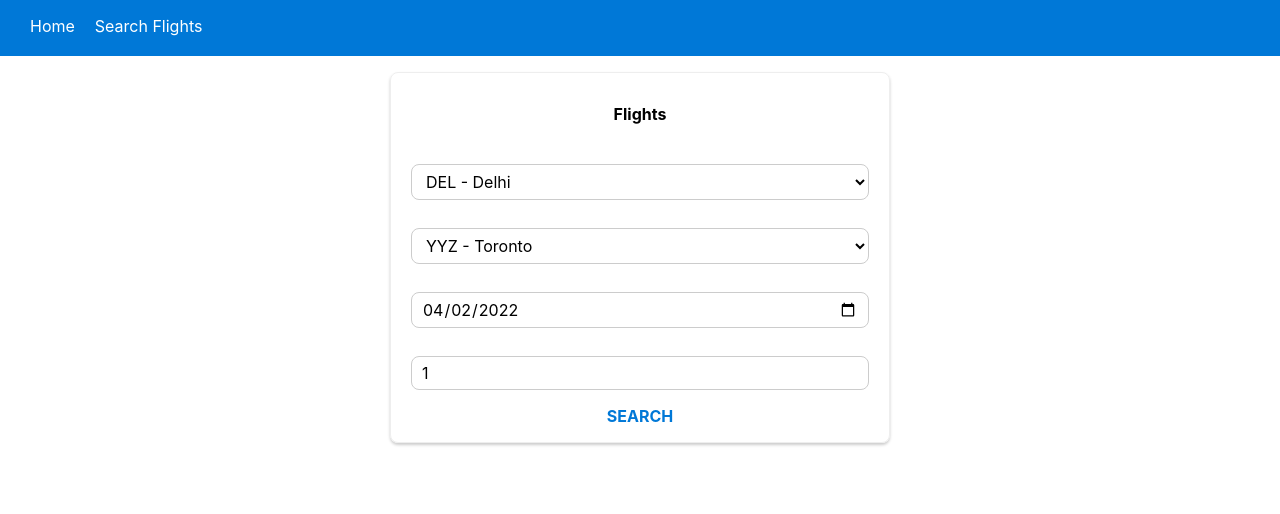
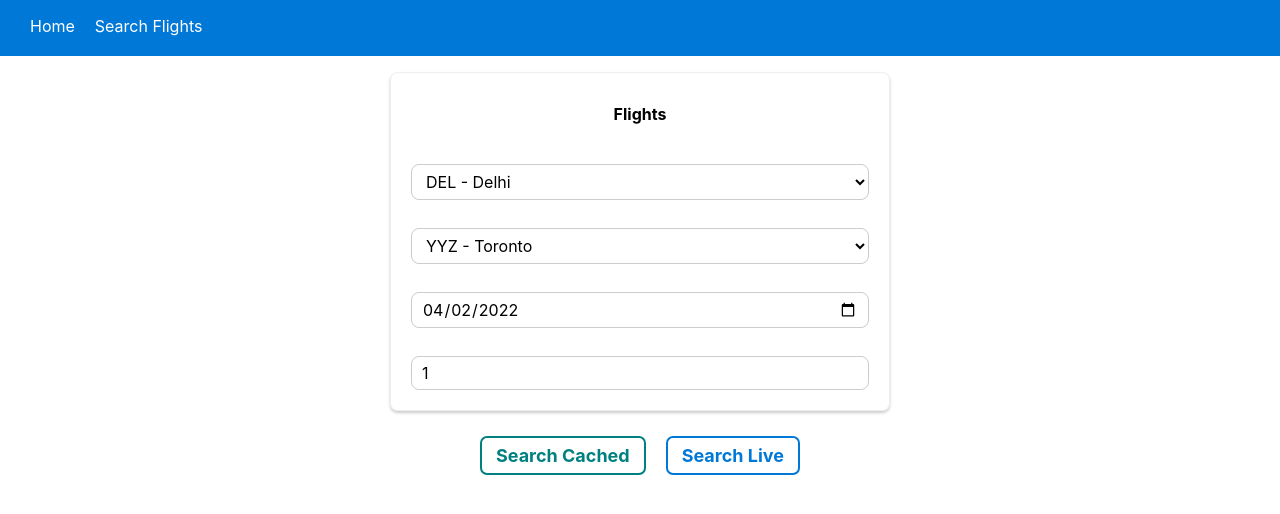
Before and after one commit to da32pate/Flight-Management-System, a React (Create React App) app in the folder frontend/: page /search in a window 1280 px wide. Shown: the top 514 px of the page. Built offline with nearby package versions, Linux system fonts and the light colour scheme.

Commit message:
Frontend added search live, search cached options

```diff
--- a/frontend/src/components/SearchForm/SearchForm.js
+++ b/frontend/src/components/SearchForm/SearchForm.js
@@ -3,7 +3,6 @@ import classes from "./SearchForm.module.css";
 
 import Input from "../UI/Input/Input";
 import axiosInstance from "../../axios";
-import Button from "../UI/Button/Button";
 import Spinner from "../UI/Spinner/spinner";
 import Table from "../UI/Table/Table";
 import Moment from "moment";
@@ -60,6 +59,8 @@ const SearchForm = (props) => {
 			},
 		},
 		loading: false,
+		live: false,
+		cached: false,
 	});
 
 	const [data, setData] = useState();
@@ -90,9 +91,7 @@ const SearchForm = (props) => {
 	/////////////////////////////////////////////////////////////////////////////////////////
 	/////////////////////////////////////////////////////////////////////////////////////////
 
-	const submitHandler = (event) => {
-		event.preventDefault();
-
+	const getPayload = () => {
 		let payload = {
 			source: state.orderForm.origin.value,
 			destination: state.orderForm.destination.value,
@@ -100,10 +99,34 @@ const SearchForm = (props) => {
 			person: state.orderForm.number.value,
 		};
 
+		return payload;
+	};
+
+	/////////////////////////////////////////////////////////////////////////////////////////
+	/////////////////////////////////////////////////////////////////////////////////////////
+
+	const searchLive = () => {
+
+		let payload = getPayload();
+
 		setState({ ...state, loading: true });
 
 		axiosInstance.post("/site_open", payload).then((res) => {
-            console.log(res);
+			setState({ ...state, loading: false });
+			setData(res.data);
+		});
+	};
+
+	/////////////////////////////////////////////////////////////////////////////////////////
+	/////////////////////////////////////////////////////////////////////////////////////////
+
+	const searchCached = () => {
+
+		let payload = getPayload();
+
+		setState({ ...state, loading: true });
+
+		axiosInstance.post("/site_open/cached", payload).then((res) => {
 			setState({ ...state, loading: false });
 			setData(res.data);
 		});
@@ -128,7 +151,7 @@ const SearchForm = (props) => {
 
 	// create a form with Input elements using info from the above array
 	let form = (
-		<form onSubmit={submitHandler}>
+		<>
 			{formElementsArray.map((formElement) => {
 				return (
 					<Input
@@ -142,8 +165,7 @@ const SearchForm = (props) => {
 					/>
 				);
 			})}
-			<Button>SEARCH</Button>
-		</form>
+		</>
 	);
 
 	if (state.loading) form = <Spinner />;
@@ -154,6 +176,11 @@ const SearchForm = (props) => {
 				<h4>Flights</h4>
 				{form}
 			</div>
+			<div className={classes.buttons}>
+                <button className={classes.TealButton} onClick={searchCached}>Search Cached</button>
+                <button className={classes.Button} onClick={searchLive}>Search Live</button>
+			</div>
+
 			{table}
 		</>
 	);
--- a/frontend/src/components/SearchForm/SearchForm.module.css
+++ b/frontend/src/components/SearchForm/SearchForm.module.css
@@ -9,6 +9,50 @@
     box-sizing: border-box;
 }
 
+.Button {
+    background-color: transparent;
+	border: 2px solid #0078d7;
+    border-radius: 7px;
+	color: #0078d7;
+	outline: none;
+	cursor: pointer;
+	font: inherit;
+    font-size: large;
+	padding: 7px 14px;
+	margin: 5px 10px 5px 10px;
+	font-weight: bold;
+}
+
+.TealButton {
+    background-color: transparent;
+	border: 2px solid teal;
+    border-radius: 7px;
+	color: teal;
+	outline: none;
+	cursor: pointer;
+	font: inherit;
+    font-size: large;
+	padding: 7px 14px;
+	margin: 5px 10px 5px 10px;
+	font-weight: bold;
+}
+
+.TealButton:hover {
+    color: #00bed7;
+    border: 2px solid #00bed7;
+}
+
+.Button:hover {
+	color: #00bed7;
+    border: 2px solid #00bed7;
+}
+
+.buttons {
+    margin: 20px auto;
+    width: 80%;
+    text-align: center;
+}
+
 @media (min-width: 600px) {
     .SearchForm {
         width: 500px;
--- a/frontend/src/components/UI/Button/Button.js
+++ /dev/null
@@ -1,15 +0,0 @@
-import React from "react";
-import classes from "./Button.module.css";
-
-const Button = (props) => (
-
-    <button
-		onClick={props.clicked}
-		disabled={props.disabled}
-		className={[classes.Button, classes[props.btnType]].join(" ")}
-	>
-		{props.children}
-	</button>
-);
-
-export default Button;
--- a/frontend/src/components/UI/Button/Button.module.css
+++ /dev/null
@@ -1,16 +0,0 @@
-.Button {
-	background-color: transparent;
-	border: none;
-	color: #0078d7;
-	outline: none;
-	cursor: pointer;
-	font: inherit;
-	padding-right: 10px;
-	padding-left: 10px;
-	margin: 5px 10px 5px 10px;
-	font-weight: bold;
-}
-
-.Button:hover {
-	color: #00bed7;
-}
--- a/frontend/src/components/UI/Table/Table.js
+++ b/frontend/src/components/UI/Table/Table.js
@@ -10,11 +10,11 @@ const Table = ({ flights }) => {
 				<td>{flight.Source ? flight.Source : "-"}</td>
 				<td>{flight.Destination ? flight.Destination : "-"}</td>
                 <td>{flight.Date ? flight.Date : "-"}</td>
+				<td>{flight.Departure_time ? flight.Departure_time : "-"}</td>
 				<td>{flight.Arrival_time ? flight.Arrival_time : "-"}</td>
-				<td>{flight.Departure_time ? flight.Departure_time : "-"}</td>
-				<td>{flight.CAD ? flight.CAD : "-"}</td>
                 <td>{flight.Stops ? flight.Stops : "-"}</td>
                 <td>{flight.Duration ? flight.Duration : "-"}</td>
+				<td>{flight.CAD ? "$" + flight.CAD : "-"}</td>
 			</tr>
 		);
 	});
@@ -31,7 +31,7 @@ const Table = ({ flights }) => {
 					<th>Arrival Time</th>
                     <th>Stops</th>
                     <th>Duration</th>
-					<th>CAD</th>
+					<th>Price</th>
 				</tr>
 			</thead>
 			<tbody>{rows}</tbody>
```
Also changed, not shown: 1 other file (tests, documents, lock files or other folders).
